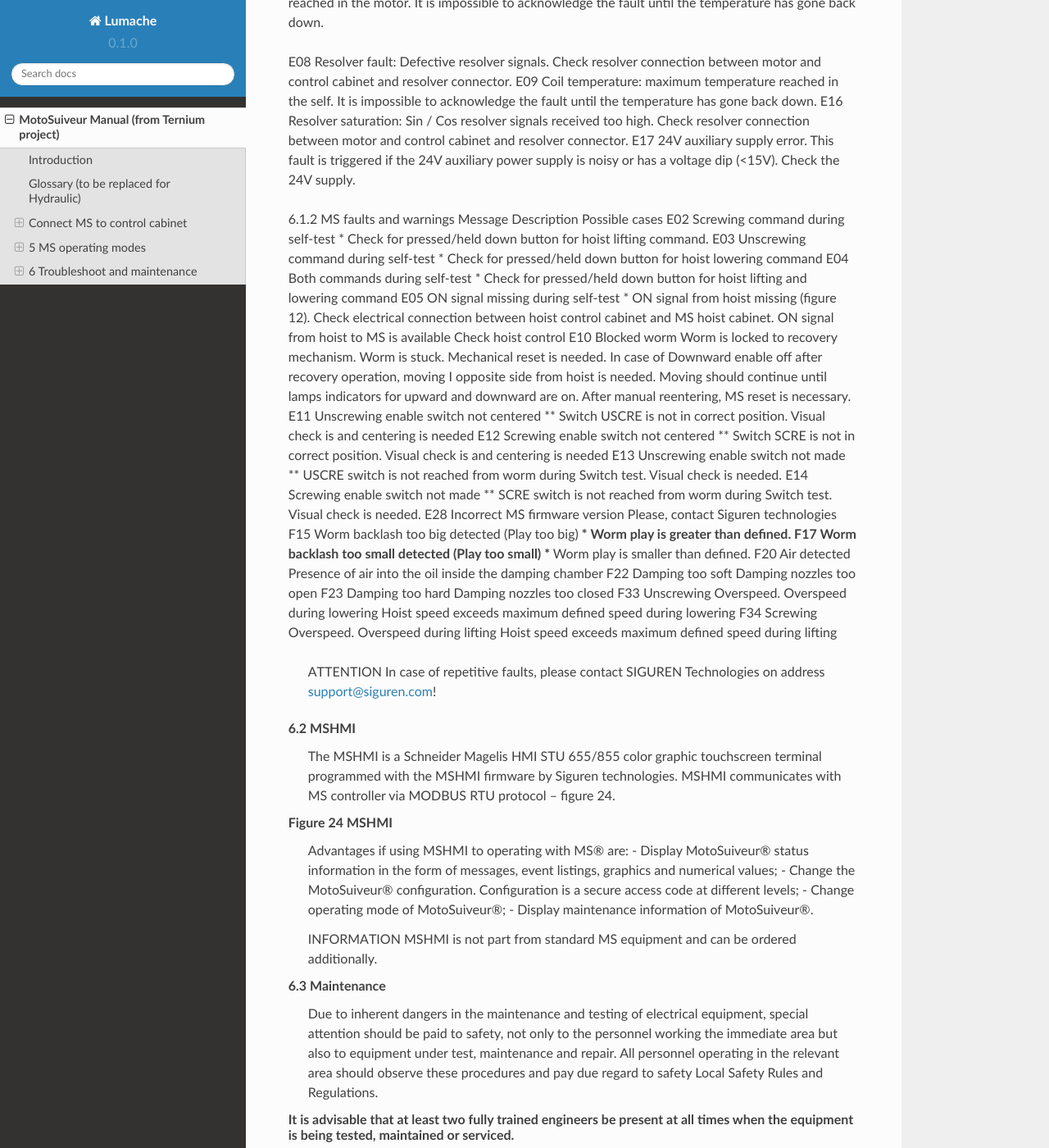
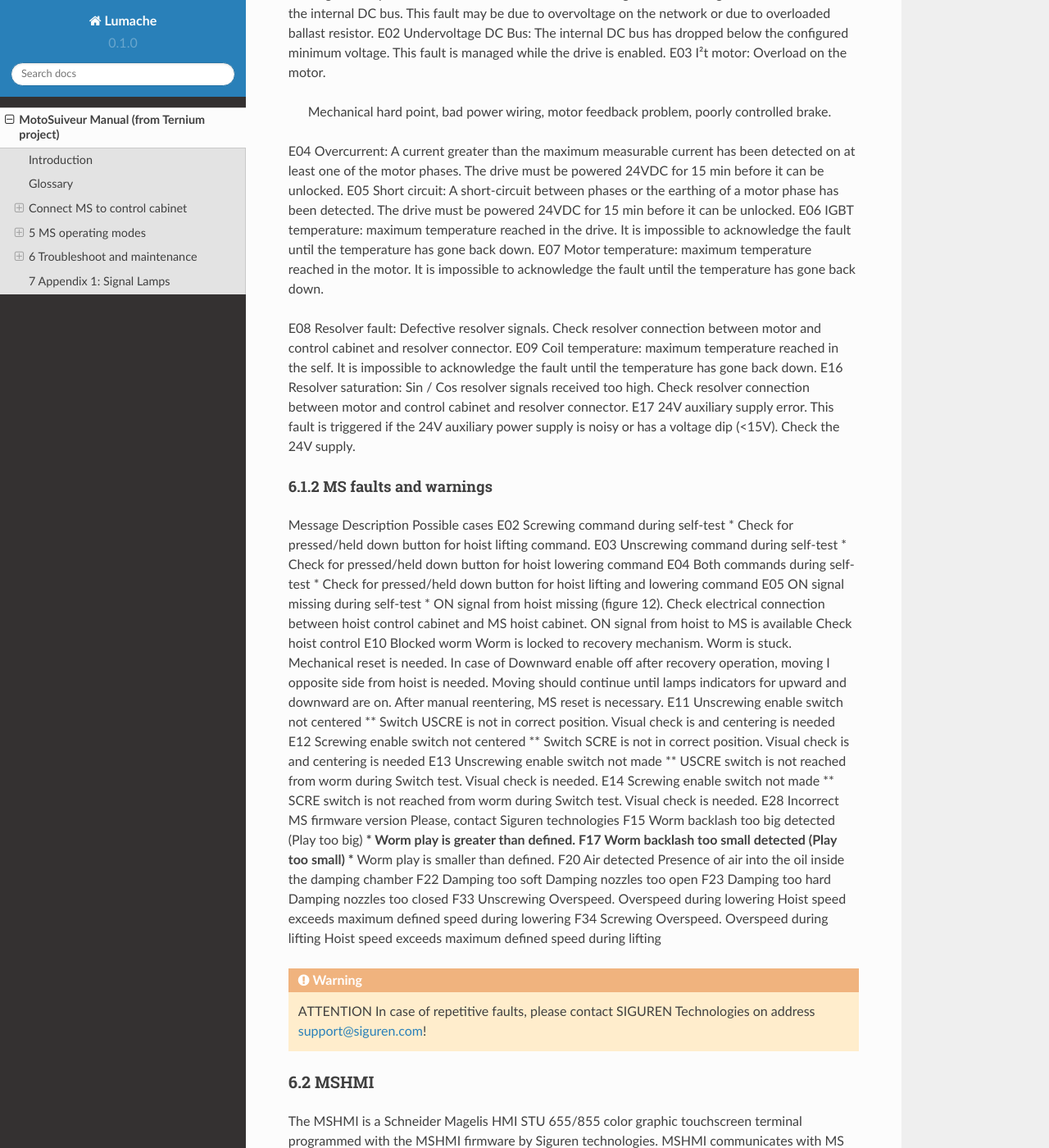
Before and after one commit to Peterpiotr/siguren-documentation-3, a Sphinx documentation site: the page built from docs/source/11_Manual_ternium/manual_ternium.rst, in a window 1280 px wide and 1400 px high, scrolled down 9280 px. Shown: the whole window at 82% size. Built offline with Sphinx 7.4.7 and the Read the Docs theme 2.0.0, drawn with Linux system fonts in a browser that asks for light colours; pages that are not in the unit, such as notebooks, are missing from menus; some of the changed lines change nothing that is shown; some of the changed text lies outside the part shown.

Commit message:
MS manual marked up

```diff
--- a/docs/source/11_Manual_ternium/manual_ternium.rst
+++ b/docs/source/11_Manual_ternium/manual_ternium.rst
@@ -3,12 +3,14 @@
 
 Introduction
 ----------------
-	Object of this manual is to present operation modes of MotoSuiveur® (further called MS). Manual describes electrical part of MS, MS operation modes, troubleshooting and maintenance. On figure 1 is presented MS main block diagram.
+
+The object of this manual is to present operation modes of MotoSuiveur® (further called MS). Manual describes electrical part of MS, MS operation modes, troubleshooting and maintenance. On figure 1 is presented MS main block diagram.
 
 Figure 1 MotoSuiveur® main block diagram
 
-Glossary (to be replaced for Hydraulic)
-----------------
+
+Glossary
+---------
 
 №	Name	Description
 1	Recovery motor	Recovery power transmission train. To be used to safely lower (or shortly raise) the load in case of emergency.
@@ -89,6 +91,8 @@
 
 d) General view of MS motor
 Figure 7 Connectors C6 and C7
+
+.. warning::
 	ATTENTION
  	C6 and C7 must be connected according specification! Wrong connection can cause motor damage!
 
@@ -151,8 +155,11 @@
 	Figure 12 shows schematically the control signals between hoist and MS.
 
 Figure 12 Control signals between hoist and MS
+
+.. warning::
 	ATTENTION
  	Local control commands can be duplicated with remotes! Please, check electrical circuit diagram!
+
 4.1.1	Hoist enabled.
 ^^^^^^^^^^^^^^^^^^^^^
 
@@ -194,6 +201,8 @@
 1 – Screwing direction
 2 – Unscrewing direction
 Figure 14 MS Worm rotating directions
+
+.. warning::
 	ATTENTION
  	After MS reset or manual centering of the worm and MS restart, no movement is performed or faults appears, please contact SIGUREN technologies on address support@siguren.com
 
@@ -267,7 +276,7 @@
 
 
 
-
+.. warning::
 	ATTENTION
  	In case of repetitive faults, please contact SIGUREN technologies on address support@siguren.com!
 
@@ -291,10 +300,13 @@
 
 Figure 18 Play test steps
 
+.. warning::
 	ATTENTION
  	In case of repetitive faults, please contact SIGUREN Technologies on address support@siguren.com!
 
 5.3	Following operation mode
+^^^^^^^^^^^^^^^^^^^^^^^^^^^^
+
 	Following operation mode starts after successful passed of self – test. The function of this operation mode is intended for follow movements of the hoist and to monitor for exceeding the rated speed (nominal speed) with defined positive tolerance. The speed, which is considered high is called Overspeed. By design MS will not allow Overspeed. Typically Overspeed is equal to:
 Overspeed = Nominal speed + 10%				(1)
 	Figure 19 is presents main principle of Following operation mode and overspeed detection. On figure 20 steps of following operation mode is presented. On figure 21 are shown symbols displayed on 7 – segment display during following operation mode.
@@ -336,6 +348,7 @@
 
 
 Figure 21 Symbols displayed on 7 – segment display on MS controller
+
 
 5.4	Backup/Recovery operation mode
 ^^^^^^^^^^^^^^^^^^^^^
@@ -395,6 +408,8 @@
 
 
 6.1.2	MS faults and warnings
+++++++++++++++++++++++++++++++
+
 Message	Description	Possible cases
 E02	Screwing command during self-test *	Check for pressed/held down button for hoist lifting command.
 E03	Unscrewing command during self-test *	Check for pressed/held down button for hoist lowering command
@@ -414,12 +429,15 @@
 F33	Unscrewing Overspeed. Overspeed during lowering	Hoist speed exceeds maximum defined speed during lowering
 F34	Screwing Overspeed. Overspeed during lifting	Hoist speed exceeds maximum defined speed during lifting
 
+.. warning::
 	ATTENTION
  	In case of repetitive faults, please contact SIGUREN Technologies on address support@siguren.com!
 
 
 6.2	MSHMI
-	The MSHMI is a Schneider Magelis HMI STU 655/855 color graphic touchscreen terminal programmed with the MSHMI firmware by Siguren technologies. MSHMI communicates with MS controller via MODBUS RTU protocol – figure 24.
+^^^^^^^^^
+
+The MSHMI is a Schneider Magelis HMI STU 655/855 color graphic touchscreen terminal programmed with the MSHMI firmware by Siguren technologies. MSHMI communicates with MS controller via MODBUS RTU protocol – figure 24.
 
 Figure 24 MSHMI
 	Advantages if using MSHMI to operating with MS® are:
@@ -428,8 +446,10 @@
 	- Change operating mode of MotoSuiveur®;
 	- Display maintenance information of MotoSuiveur®.
 
+.. note::
 	INFORMATION
  	MSHMI is not part from standard MS equipment and can be ordered additionally.
+
 6.3	Maintenance
 	Due to inherent dangers in the maintenance and testing of electrical equipment, special attention should be paid to safety, not only to the personnel working the immediate area but also to equipment under test, maintenance and repair.
 	All personnel operating in the relevant area should observe these procedures and pay due regard to safety Local Safety Rules and Regulations.
@@ -444,6 +464,7 @@
 	4. Ensure that all persons working on the equipment are familiar with instructions and information provided in this manual.
 	5. Providing that the equipment is functioning correctly and all personnel responsible for operating it are complying with the conditions specified, the electrical equipment may be deemed to be “properly used” and should be safe and free from health hazards.
 	The reliability of the Motosuiveur® will depend if the maintenance procedure is strictly adhered to. Maintenance operations are to be done based either on the Maintenance type displayed on MS controller 7 – segment display or on a time basis wherever the smallest value applies.
+
 Maintenance Intervals: - A= Weekly, B= Monthly, C= 3 Monthly, D= 6 Monthly E= Annually, F= 2 Years, G=5 Years, H=10 Years
 Table 2 MS maintenance intervals
 MotoSuiveur® Unit	A	B	C	D	E	F	G	H	Worm Rotation Count (HMI)	Controller 7-Segment Display
@@ -483,6 +504,8 @@
 * Replace earlier if leaks are present and maintenance history is unknown
 
 7	Appendix 1: Signal Lamps
+----------------------------
+
  Table 1 Combination of active and inactive signal lams
 Signal lamp	Status	Correction
 Fault	Enabled	Healthy	Recovery mode	Recovery engaged
```
